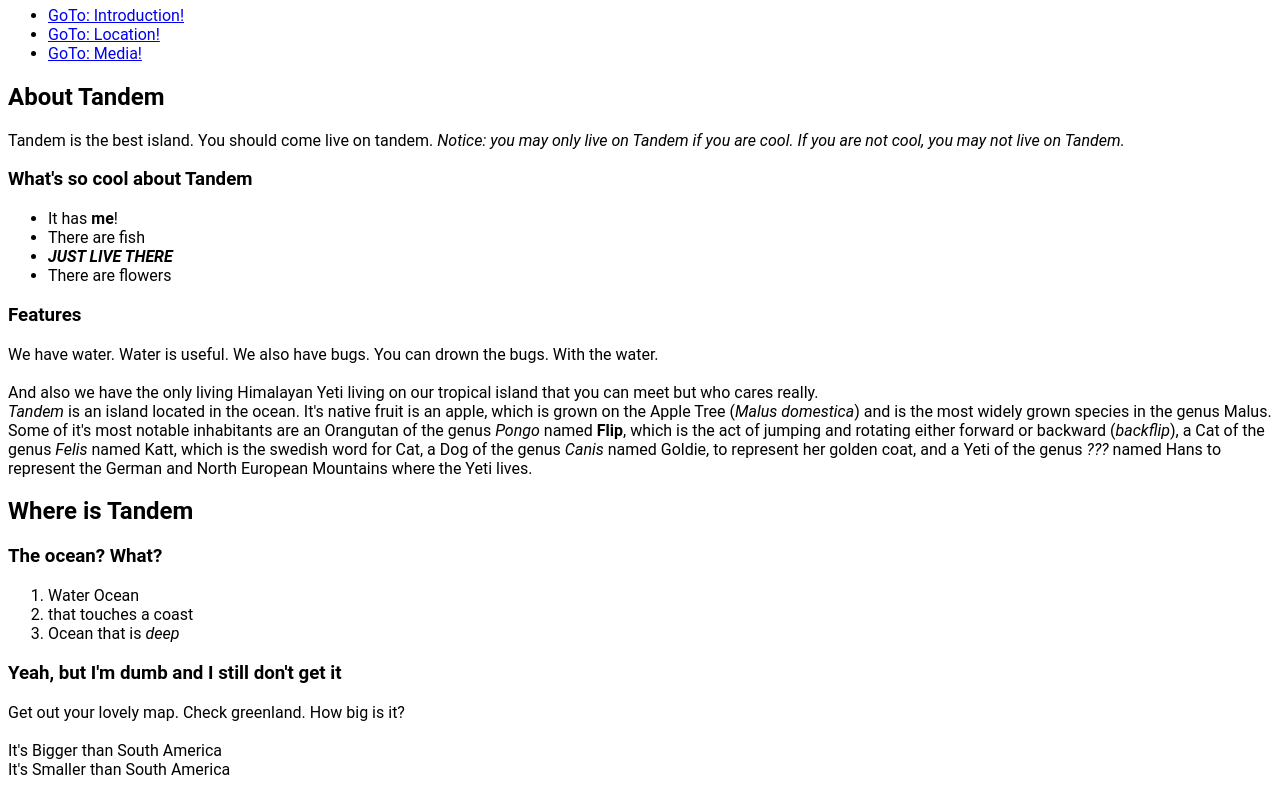
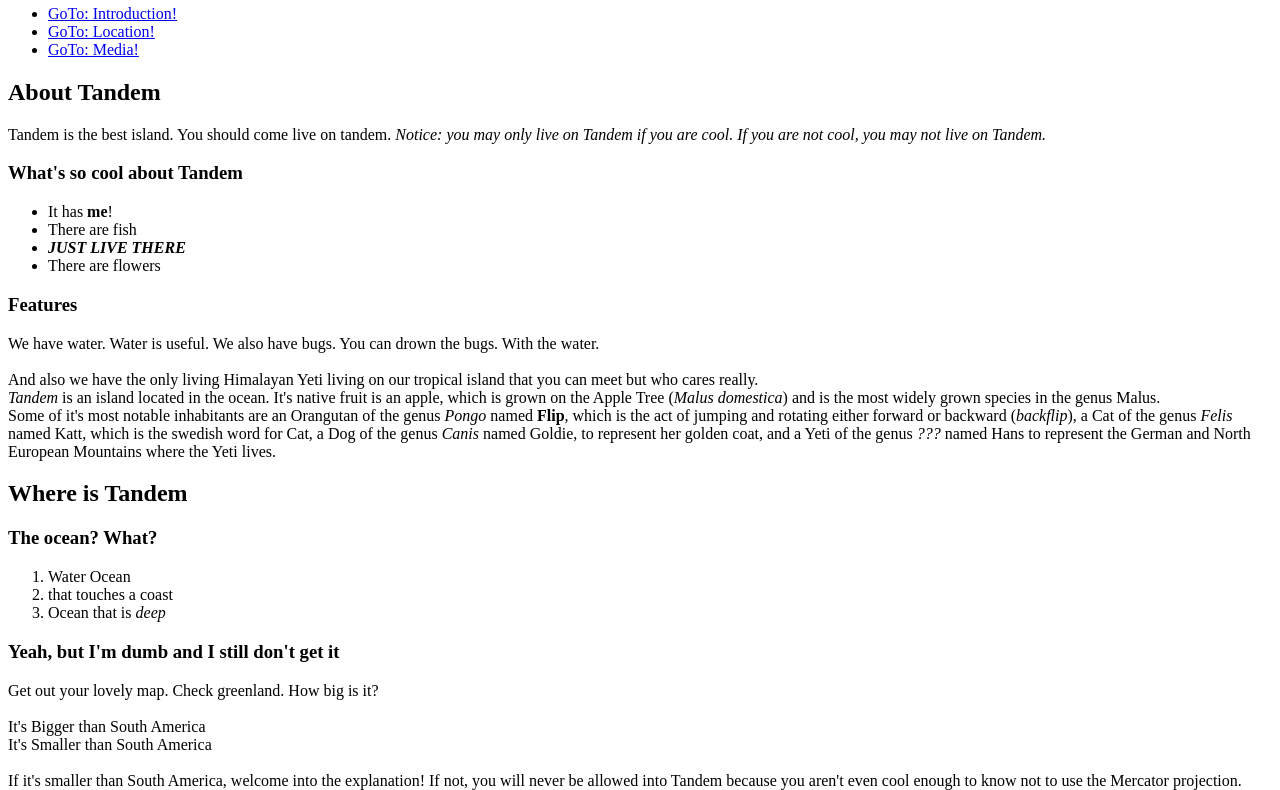
Before and after one commit to hzrnvm/Tandem, a plain HTML site: page tandemsite/Tandem.html in a window 1280 px wide. Shown: the part 75-865 px from the top of the page. Drawn offline with Linux system fonts and the light colour scheme.

Commit message:
Update Tandem.html

```diff
--- a/tandemsite/Tandem.html
+++ b/tandemsite/Tandem.html
@@ -1,5 +1,5 @@
 <!DOCTYPE html>
-<html  class="Roboto">
+<html>
   <head>
     <link href="./Tandem.css" type="text/css" rel="stylesheet">
     <h1>Tandem</h1>
```
